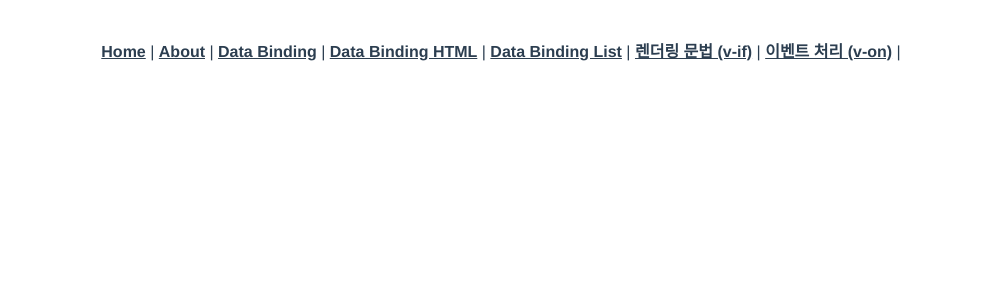
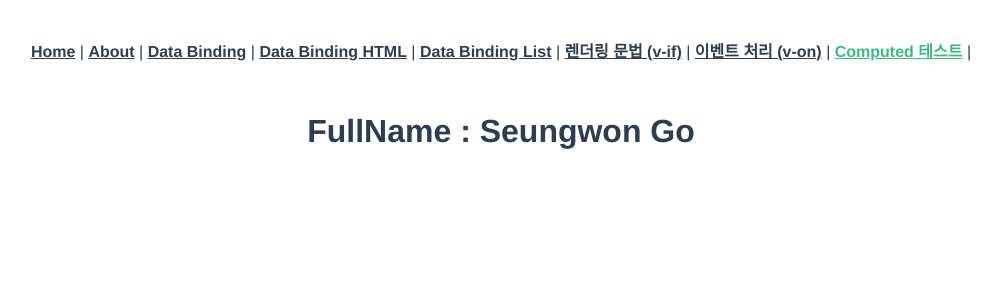
Before and after one commit to tohinata/vue-project, a Vue app: page /computedtest in a window 1280 px wide. Shown: the top 300 px of the page, without its empty margins (139-1140 px from the left). Built offline with nearby package versions, Linux system fonts and the light colour scheme.

Commit message:
Computed 실습 (vue 파일 이름 명사 2개 규칙)

```diff
--- a/src/App.vue
+++ b/src/App.vue
@@ -7,7 +7,7 @@
     <router-link to="/dataBindinglist">Data Binding List</router-link> |
     <router-link to="/renderingvif">렌더링 문법 (v-if)</router-link> |
     <router-link to="/eventclick">이벤트 처리 (v-on)</router-link> |
-
+    <router-link to="/computedtest">Computed 테스트</router-link> |
   </nav>
   <router-view/>
 </template>
--- a/src/router/index.js
+++ b/src/router/index.js
@@ -101,6 +101,11 @@ const routes = [
     path: '/eventclick',
     name: 'EventClick',
     component: () => import( /* webpackChunkName: "eventclick" */ '../views/EventClick.vue')
+  },
+  {
+    path: '/computedtest',
+    name: 'ComputedTest',
+    component: () => import( /* webpackChunkName: "computedtest" */ '../views/ComputedTest.vue')
   }
 ]
 
--- /dev/null
+++ b/src/views/ComputedTest.vue
@@ -0,0 +1,18 @@
+<template>
+<h1>FullName : {{fullName}}</h1>
+</template>
+<script>
+export default {
+ data() {
+   return {
+     firstName: 'Seungwon',
+     lastName: 'Go'
+   };
+  },
+  computed: {
+    fullName() {
+      return this.firstName + ' ' + this.lastName;
+    }
+  }
+}
+</script>
```
